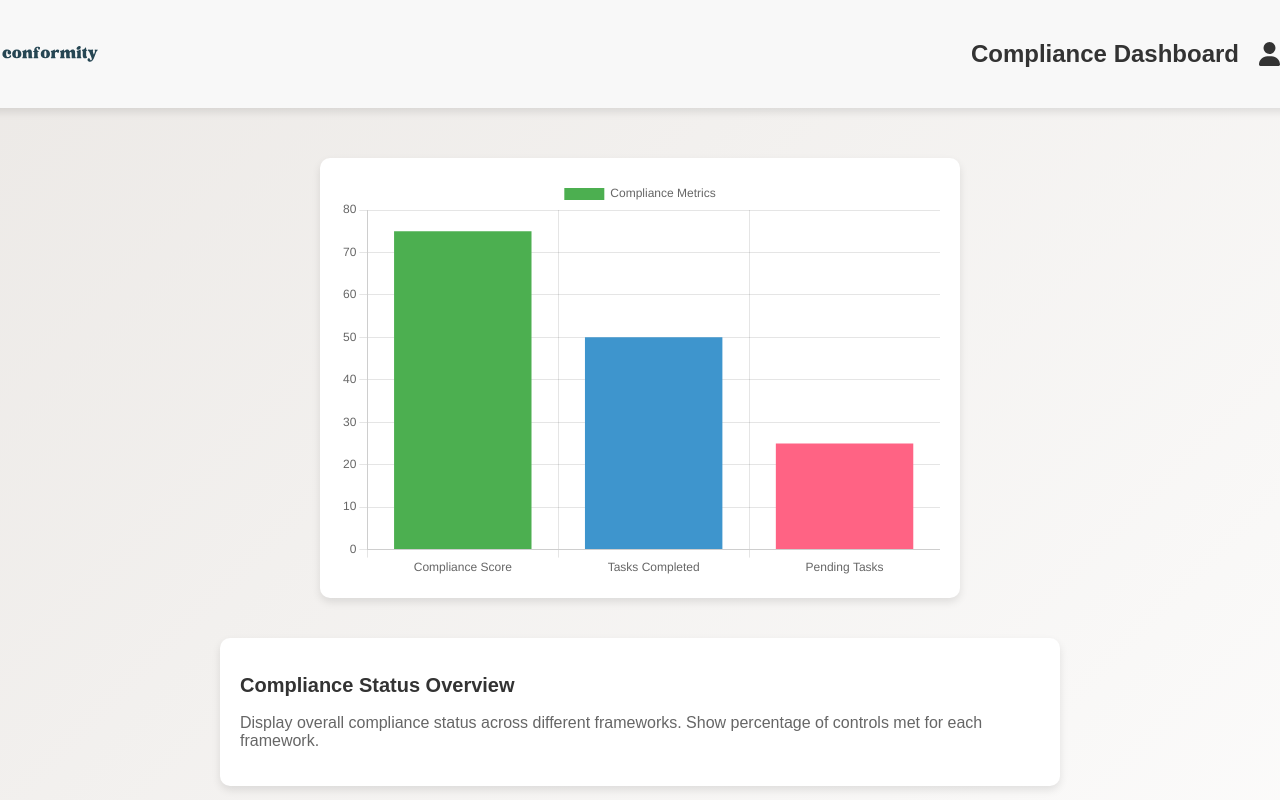
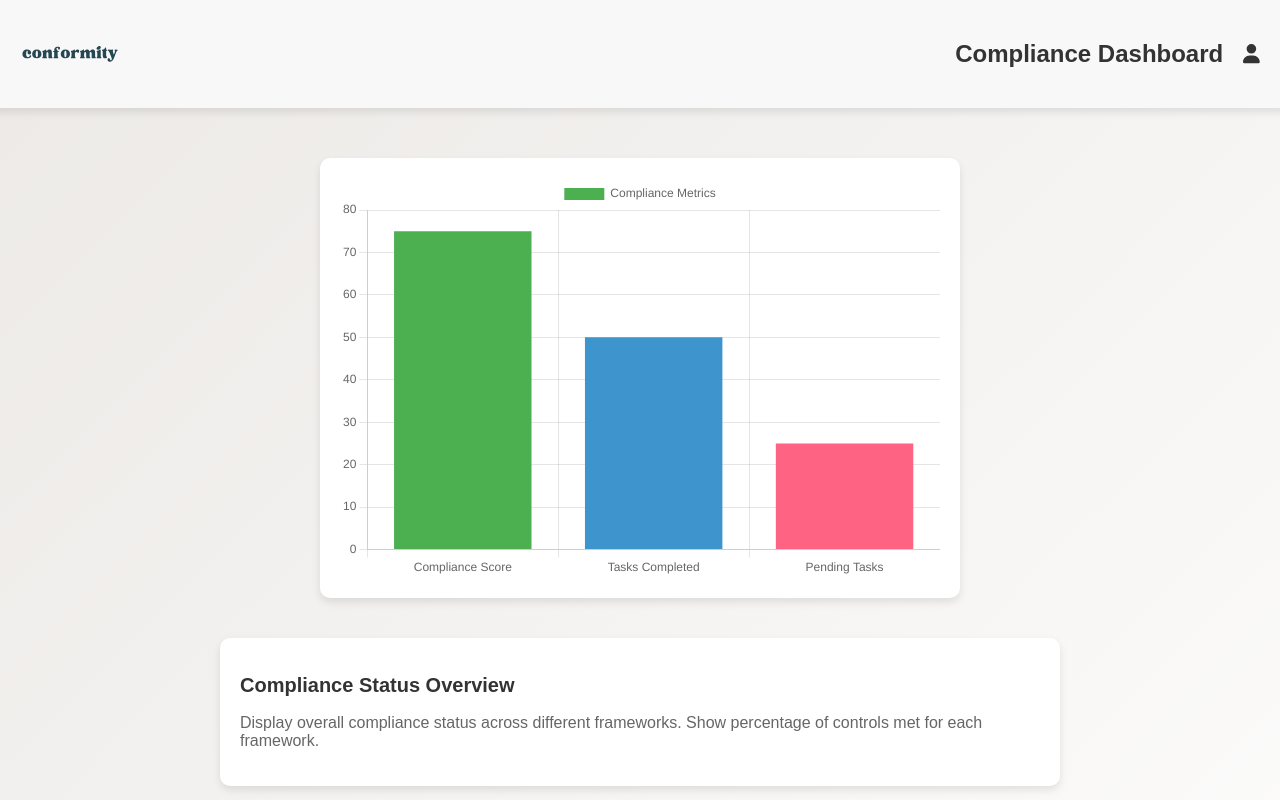
Before and after one commit to madhujamitra/dashboard-user, a React (Create React App) app in the folder dashboard/: page / in a window 1280 px wide. Shown: the top 800 px of the page. Built offline with nearby package versions, Linux system fonts and the light colour scheme.

Commit message:
css changes

```diff
--- a/dashboard/src/App.css
+++ b/dashboard/src/App.css
@@ -22,10 +22,11 @@
 .navbar-right {
   display: flex;
   align-items: center;
+  padding-right: 20px;
 }
 
 .user-icon {
-  font-size: 1.5rem;
+  font-size: 1.2rem;
   margin-left: 20px;
   color: #333;
 }
@@ -34,6 +35,7 @@
 .dashboard-logo {
   width: 100px;
   height: auto;
+  padding-left: 20px;
 }
 
 /* Title Styling */
--- a/dashboard/src/Component/Dashboard.tsx
+++ b/dashboard/src/Component/Dashboard.tsx
@@ -3,7 +3,7 @@ import { Bar } from 'react-chartjs-2';
 import { Chart as ChartJS, CategoryScale, LinearScale, BarElement, Title, Tooltip, Legend } from 'chart.js';
 import { FontAwesomeIcon } from '@fortawesome/react-fontawesome';
 import { faUser } from '@fortawesome/free-solid-svg-icons';
-import Icon from '../assets/icon.svg'; // Adjust path to your SVG file
+import Icon from '../assets/icon.svg';
 
 ChartJS.register(CategoryScale, LinearScale, BarElement, Title, Tooltip, Legend);
 
@@ -13,20 +13,20 @@ const Dashboard: React.FC = () => {
     datasets: [
       {
         label: 'Compliance Metrics',
-        data: [75, 50, 25], // Mock data
+        data: [75, 50, 25],
         backgroundColor: ['#4caf50', '#3e95cd', '#ff6384'],
       },
     ],
   });
 
-  // Example of interactivity: Changing data on button click
+
   const updateData = () => {
     setData({
       labels: ['Compliance Score', 'Tasks Completed', 'Pending Tasks'],
       datasets: [
         {
           label: 'Updated Compliance Metrics',
-          data: [85, 65, 10], // New mock data
+          data: [85, 65, 10],
           backgroundColor: ['#4caf50', '#3e95cd', '#ff6384'],
         },
       ],
```
